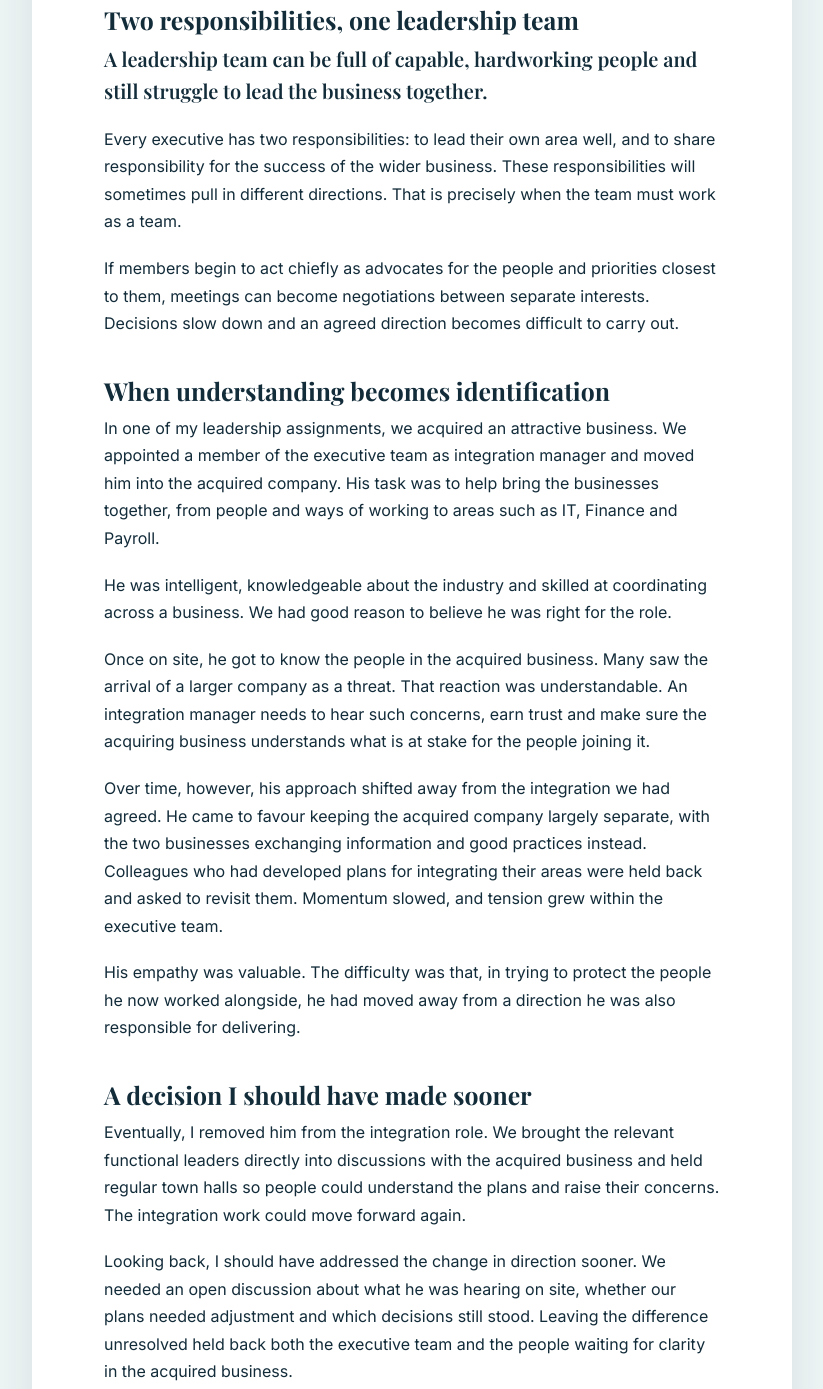
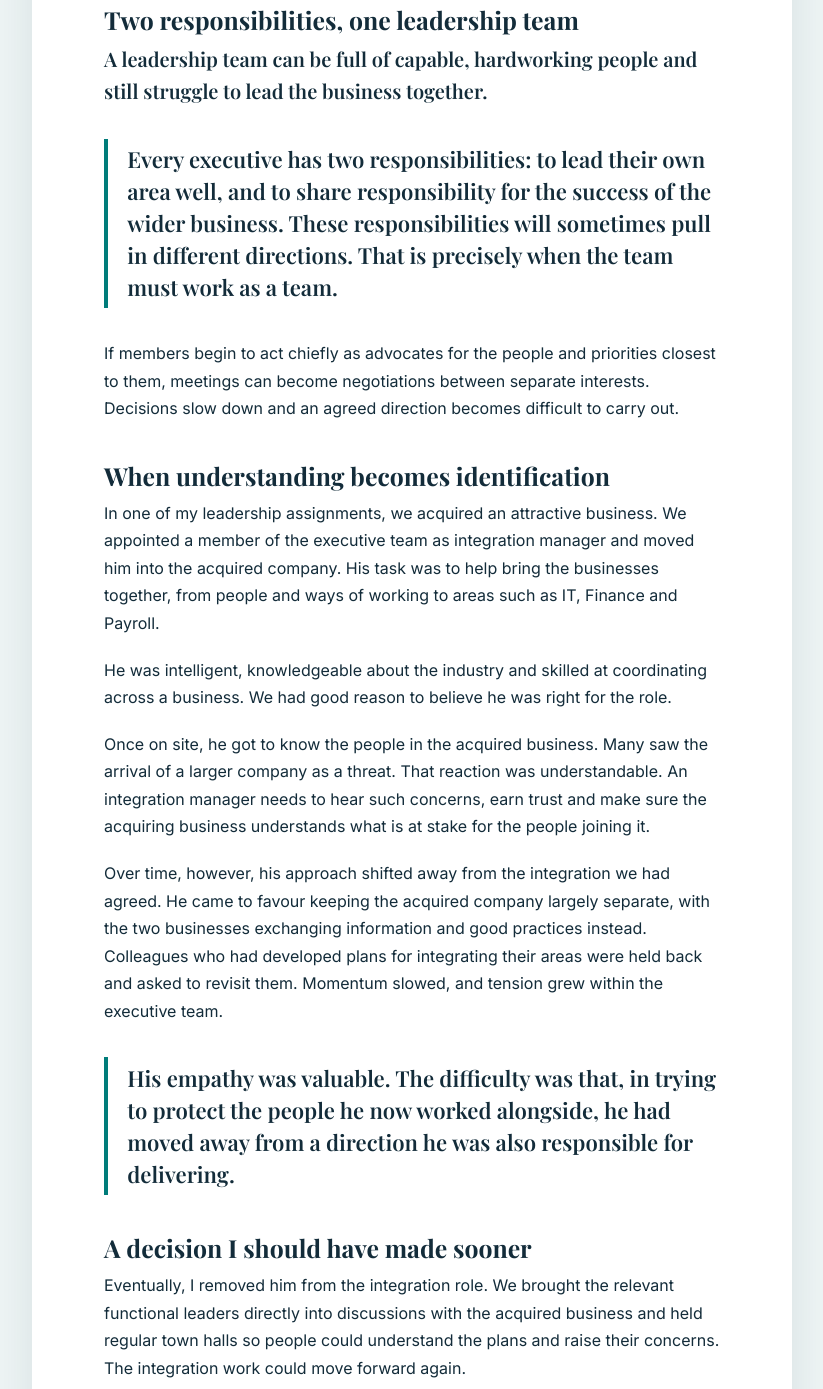
Before and after one commit to stephanzimm/KZ-consulting, a plain HTML site: page perspectives/when-a-leadership-team-becomes-a-collection-of-leaders.html in a window 1280 px wide. Shown: the part 660-2049 px from the top of the page, without its empty margins (228-1051 px from the left). Drawn offline with nearby package versions, Linux system fonts and the light colour scheme; a web font is replaced by a local one.

Commit message:
Match Perspective 09 pull quotes to existing article design

```diff
--- a/perspectives/when-a-leadership-team-becomes-a-collection-of-leaders.html
+++ b/perspectives/when-a-leadership-team-becomes-a-collection-of-leaders.html
@@ -29,14 +29,14 @@
 <div class="byline">By Karel Zimmermann · 3 min read</div>
 <h2>Two responsibilities, one leadership team</h2>
 <p class="intro">A leadership team can be full of capable, hardworking people and still struggle to lead the business together.</p>
-<p>Every executive has two responsibilities: to lead their own area well, and to share responsibility for the success of the wider business. These responsibilities will sometimes pull in different directions. That is precisely when the team must work as a team.</p>
+<div class="quote">Every executive has two responsibilities: to lead their own area well, and to share responsibility for the success of the wider business. These responsibilities will sometimes pull in different directions. That is precisely when the team must work as a team.</div>
 <p>If members begin to act chiefly as advocates for the people and priorities closest to them, meetings can become negotiations between separate interests. Decisions slow down and an agreed direction becomes difficult to carry out.</p>
 <h2>When understanding becomes identification</h2>
 <p>In one of my leadership assignments, we acquired an attractive business. We appointed a member of the executive team as integration manager and moved him into the acquired company. His task was to help bring the businesses together, from people and ways of working to areas such as IT, Finance and Payroll.</p>
 <p>He was intelligent, knowledgeable about the industry and skilled at coordinating across a business. We had good reason to believe he was right for the role.</p>
 <p>Once on site, he got to know the people in the acquired business. Many saw the arrival of a larger company as a threat. That reaction was understandable. An integration manager needs to hear such concerns, earn trust and make sure the acquiring business understands what is at stake for the people joining it.</p>
 <p>Over time, however, his approach shifted away from the integration we had agreed. He came to favour keeping the acquired company largely separate, with the two businesses exchanging information and good practices instead. Colleagues who had developed plans for integrating their areas were held back and asked to revisit them. Momentum slowed, and tension grew within the executive team.</p>
-<p>His empathy was valuable. The difficulty was that, in trying to protect the people he now worked alongside, he had moved away from a direction he was also responsible for delivering.</p>
+<div class="quote">His empathy was valuable. The difficulty was that, in trying to protect the people he now worked alongside, he had moved away from a direction he was also responsible for delivering.</div>
 <h2>A decision I should have made sooner</h2>
 <p>Eventually, I removed him from the integration role. We brought the relevant functional leaders directly into discussions with the acquired business and held regular town halls so people could understand the plans and raise their concerns. The integration work could move forward again.</p>
 <p>Looking back, I should have addressed the change in direction sooner. We needed an open discussion about what he was hearing on site, whether our plans needed adjustment and which decisions still stood. Leaving the difference unresolved held back both the executive team and the people waiting for clarity in the acquired business.</p>
@@ -44,7 +44,7 @@
 <p>An executive working closely with an acquired business should challenge assumptions made before closing. The people on site may see risks the wider leadership team has missed. Listening to them can lead to a better integration.</p>
 <p>But representing their concerns is only part of the executive’s job. The other part is to bring those concerns back to the team, help it make a decision and then act on that decision together.</p>
 <p>That is the difference between a leadership team and a collection of leaders. Each member brings a perspective shaped by where they work and whom they lead.</p>
-<p>Collective leadership requires them to use those perspectives in service of a shared direction.</p>
+<div class="quote">Collective leadership requires them to use those perspectives in service of a shared direction.</div>
 <div class="actions"><a class="button" href="kz-perspectives-09-when-a-leadership-team-becomes-a-collection-of-leaders.pdf" target="_blank" rel="noopener noreferrer">Read the original PDF</a><a class="button button--quiet" href="https://www.linkedin.com/sharing/share-offsite/?url=https%3A%2F%2Fwww.karelzimmermannconsulting.com%2Fperspectives%2Fwhen-a-leadership-team-becomes-a-collection-of-leaders.html" target="_blank" rel="noopener noreferrer">Share on LinkedIn</a></div>
 </main>
 <footer class="footer">© Karel Zimmermann Consulting</footer>
```
